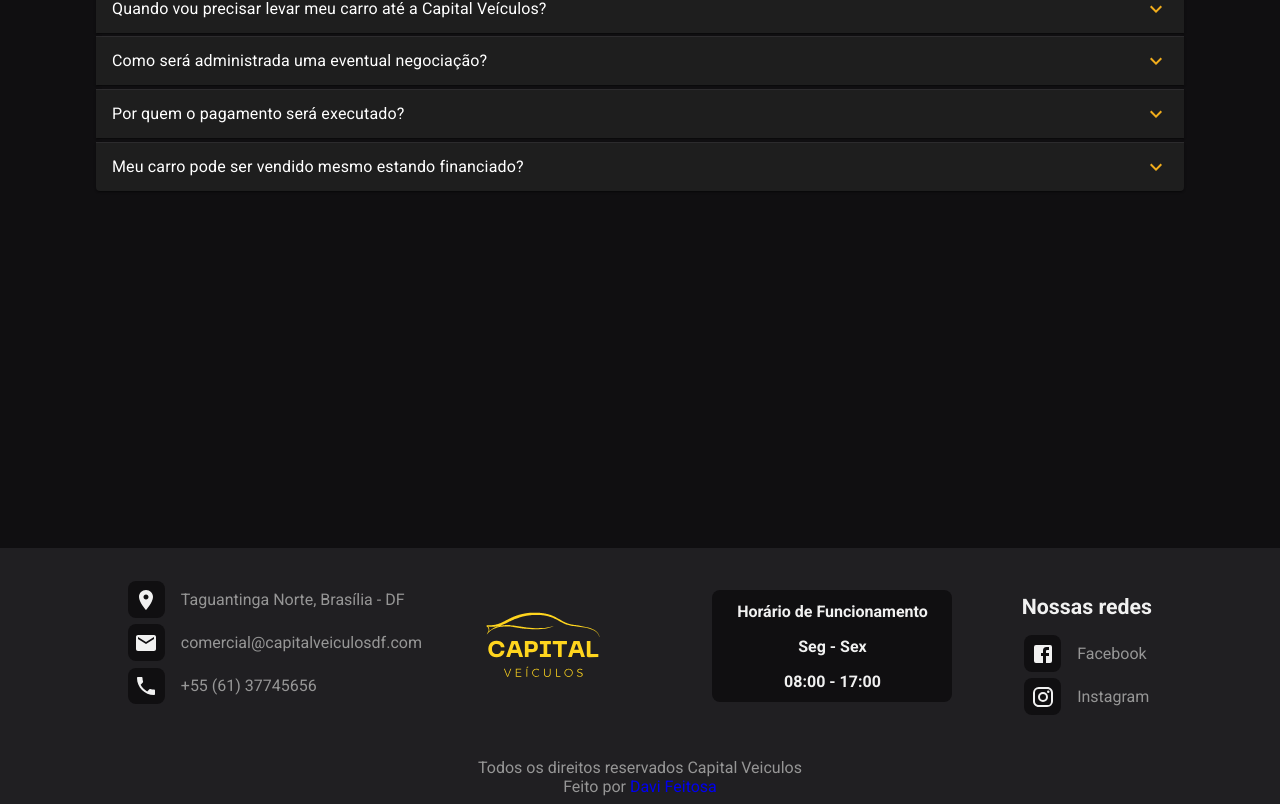
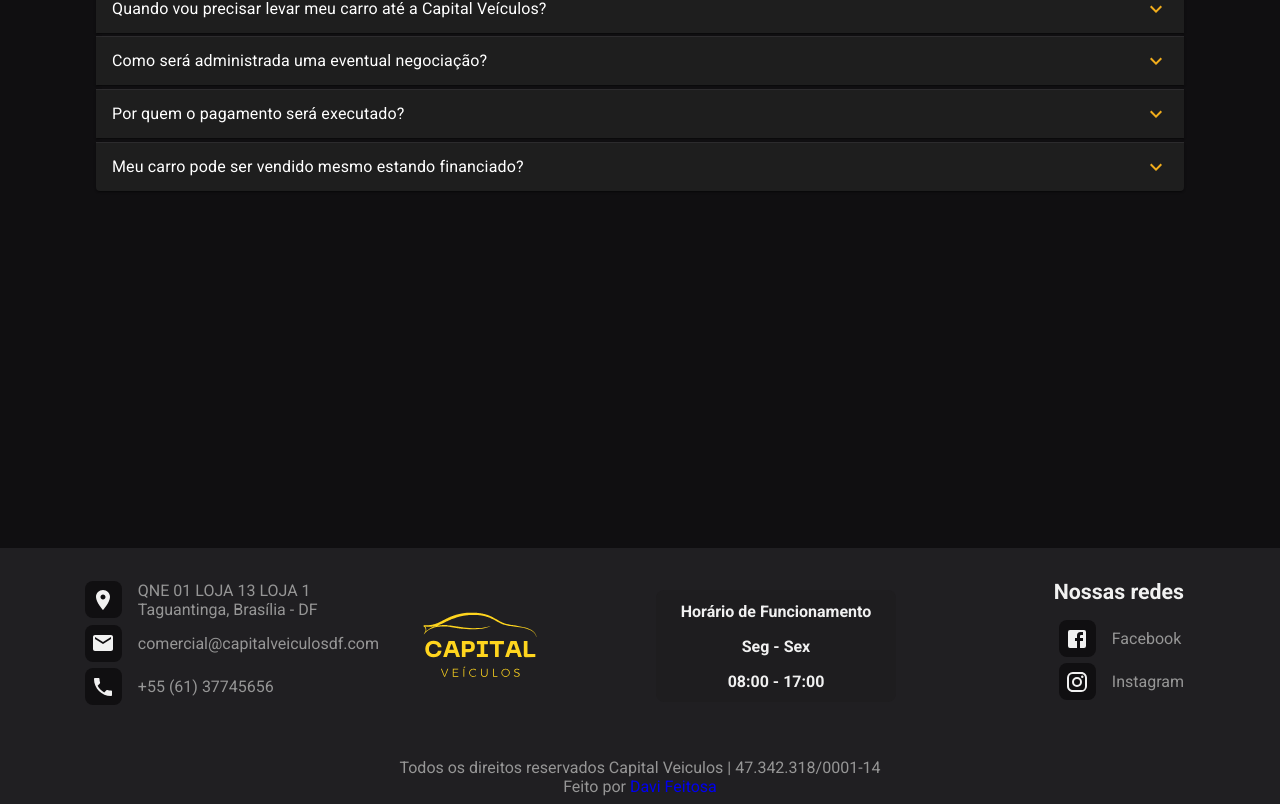
Before and after one commit to feitosadavi/capital-frontend, a Next.js app: page /duvidas in a window 1280 px wide. Shown: the part 428-1232 px from the top of the page. Built offline with nearby package versions, Linux system fonts and the light colour scheme; what meilisearch would draw is missing.

Commit message:
aligned footer

```diff
--- a/src/components/Footer/Footer.styles.ts
+++ b/src/components/Footer/Footer.styles.ts
@@ -42,30 +42,32 @@ export const Funcionamento = styled.div`
   height: 7rem;
   padding: 1rem;
   color: ${({ theme }) => theme.colors.white};
-  background-color: ${({ theme }) => theme.colors.secondary};
+  background-color: #1e1d1f;
   border-radius: .5rem;
   font-weight: 600;
   font-family: 'Roboto';
 
-  @media screen and (max-width: ${({ theme }) => theme.breakpoints.sm}) {
+  @media screen and (max-width: ${({ theme }) => theme.breakpoints.md}) {
     width: 10rem;
   }
 `
 
 
 export const Wrapper = styled.div`
-  display: flex;
-  justify-content: space-between;
+  display: grid;
+  grid-template-columns: 25% 25% 25% 25%;
+  justify-items: center;
   align-items: center;
-  width: 80%;
+
+
   max-width: 90rem;
   height: 100%;
-  row-gap: 2rem;
+  width: 85%;
   margin-top: 1rem;
 
-  @media screen and (max-width: ${({ theme }) => theme.breakpoints.sm}) {
-    flex-direction: column;
-    align-items: flex-start;
+  @media screen and (max-width: ${({ theme }) => theme.breakpoints.md}) {
+    width: auto;
+    grid-template-columns: 100%;
   }
 
   div {
@@ -75,16 +77,17 @@ export const Wrapper = styled.div`
   .social-networks {
     display: flex;
     flex-direction: column;
-    align-self: flex-end;
-    align-items: center;
     justify-content: center;
+    align-items: flex-end;
     gap: 1rem;
     height: 100%;
+    width: 100%;
 
-    @media screen and (max-width: ${({ theme }) => theme.breakpoints.sm}) {
-    /* flex-direction: column; */
-      align-self: flex-start;
+    @media screen and (max-width: ${({ theme }) => theme.breakpoints.md}) {
+      align-items: flex-start;
+      margin-top: 1rem;
     }
+
   }
 
   .social-networks__title {
--- a/src/components/Footer/Footer.tsx
+++ b/src/components/Footer/Footer.tsx
@@ -13,9 +13,6 @@ import { useMediaQuery } from '@mui/material'
 export const Footer = () => {
 
   const icons = [{
-    element: <LocationOnIcon />,
-    label: 'Taguantinga Norte, Brasília - DF'
-  }, {
     element: <EmailIcon />,
     label: 'comercial@capitalveiculosdf.com'
   }, {
@@ -42,7 +39,7 @@ export const Footer = () => {
     </S.Funcionamento>
   )
 
-  const isMobile = useMediaQuery('(max-width: 500px)')
+  const isMobile = useMediaQuery('(max-width: 1000px)')
   return (
     <footer>
       <S.Footer>
@@ -54,6 +51,11 @@ export const Footer = () => {
         }
         <S.Wrapper>
           <div>
+            <div className="info">
+
+              <span className='icon'><LocationOnIcon /></span>
+              <span>QNE 01 LOJA 13 LOJA 1 <br /> Taguantinga, Brasília - DF</span>
+            </div>
             {
               icons.map(({ element, label, onClick }) => (
                 <div onClick={onClick} key={label} className="info">
@@ -63,10 +65,11 @@ export const Footer = () => {
               ))
             }
           </div>
-          {!isMobile && <>
-            <Logo />
-            <Funcionamento />
-          </>}
+
+          {!isMobile && <Logo />}
+          {!isMobile && <Funcionamento />}
+
+
           <div className='social-networks'>
             <span className='social-networks__title'>Nossas redes</span>
             <div>
@@ -86,9 +89,11 @@ export const Footer = () => {
               }
             </div>
           </div>
+
         </S.Wrapper>
         <span style={{ padding: '.5rem', textAlign: 'center', fontSize: '12pt' }}>
-          Todos os direitos reservados Capital Veiculos <br />
+          Todos os direitos reservados Capital Veiculos | 47.342.318/0001-14
+          <br />
           Feito por <a target='__blank__' href="https://github.com/feitosadavi">Davi Feitosa</a>
         </span>
       </S.Footer>
```
